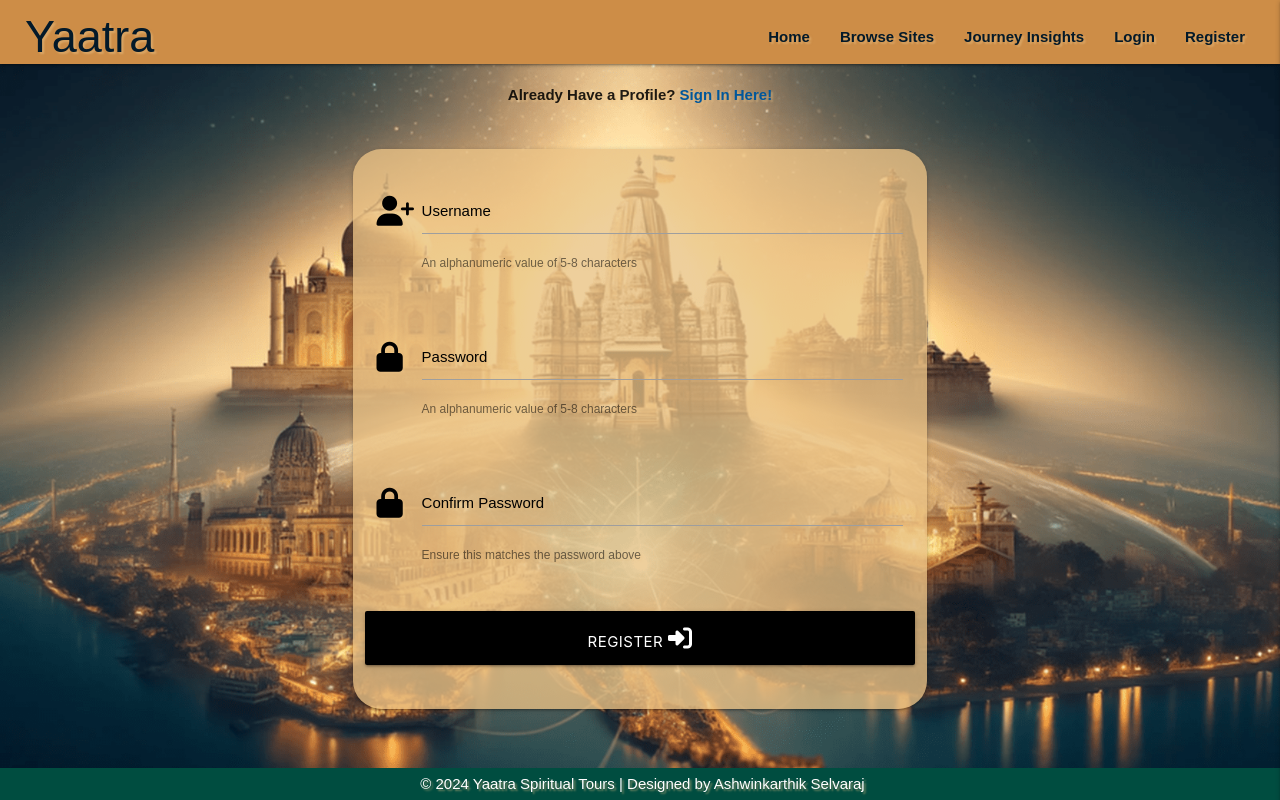
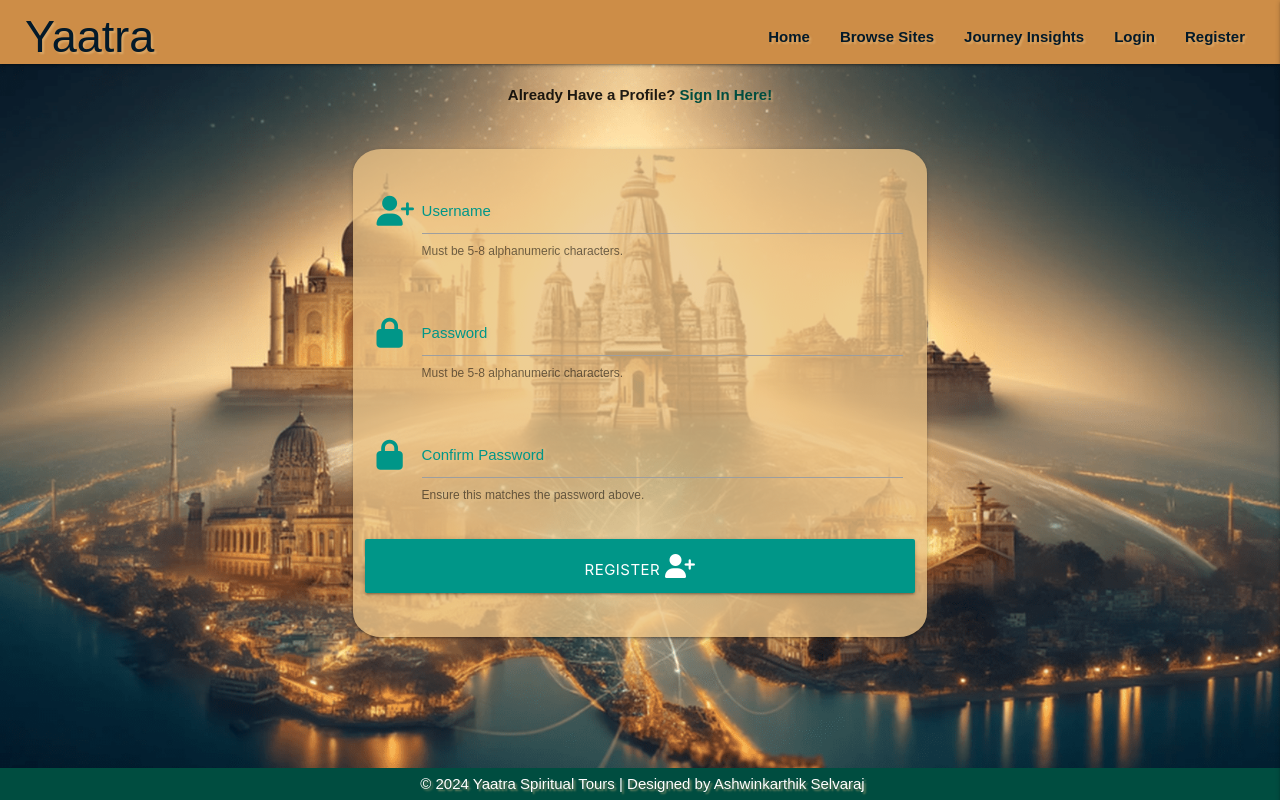
Before and after one commit to ashwinsel/Milestone-Project-3-Yatra, a Flask app: page /register in a window 1280 px wide. Run offline with Flask 3, Linux system fonts and the light colour scheme; some libraries are stand-ins or nearby versions; some web fonts are replaced.

Commit message:
Enhanced register.html for Styling, Accessibility, and Validation
### Styling and Accessibility
- Updated color scheme to use teal, ensuring consistency with the overall site theme.
- Added  attributes to input fields to enhance screen reader accessibility and improve usability for all users.

### Validation Feedback
- Included  elements to guide users on input requirements and best practices.
- Implemented real-time validation feedback for password matching to prevent errors during registration.

### JavaScript Validation
- Added dynamic validation to check if the password and confirmation fields match, providing immediate feedback to users with error or success messages.

```diff
--- a/templates/register.html
+++ b/templates/register.html
@@ -1,17 +1,19 @@
 {% extends "base.html" %}
 {% block header %}
-<!-- ** PAGE BANNER ** -->
 <section>
     <div class="row">
         <div class="col s12">
             <p class="center-align">
                 <b>Already Have a Profile?</b>
-            <a href="{{ url_for('login') }}" class="light-blue-text text-darken-4"><b>Sign In Here!</b></a>
+                <a href="{{ url_for('login') }}" class="teal-text text-darken-4">
+                    <b>Sign In Here!</b>
+                </a>
             </p>
         </div>
     </div>
 </section>
 {% endblock %}
+
 {% block body %}
 <div class="container">
     <div class="row">
@@ -20,38 +22,63 @@
                 <!-- Username -->
                 <div class="row">
                     <div class="input-field col s12">
-                  <i class="fa-solid fa-user-plus prefix black-text"></i>
-                  <input id="username" name="username" type="text" minlength="5" maxlength="8" pattern="^[a-zA-Z0-9]{5,8}$" class="validate" required>
-                  <label for="username" class="black-text">Username</label>
-                  <p class="helper-text">An alphanumeric value of 5-8 characters</p>
+                        <i class="fa-solid fa-user-plus prefix teal-text"></i>
+                        <input id="username" name="username" type="text"
+                               minlength="5" maxlength="8" pattern="^[a-zA-Z0-9]{5,8}$"
+                               class="validate" required aria-label="Enter a username (5-8 alphanumeric characters)">
+                        <label for="username" class="teal-text">Username</label>
+                        <span class="helper-text" data-error="Invalid username" data-success="Valid username">
+                            Must be 5-8 alphanumeric characters.
+                        </span>
                     </div>
                 </div>
                 <!-- Password -->
                 <div class="row">
                     <div class="input-field col s12">
-                  <i class="fa-solid fa-lock prefix black-text"></i>
-                  <input id="password" name="password" type="password" minlength="5" maxlength="8" pattern="^[a-zA-Z0-9]{5,8}$" class="validate" required>
-                  <label for="password" class="black-text">Password</label>
-                  <p class="helper-text">An alphanumeric value of 5-8 characters</p>
+                        <i class="fa-solid fa-lock prefix teal-text"></i>
+                        <input id="password" name="password" type="password"
+                               minlength="5" maxlength="8" pattern="^[a-zA-Z0-9]{5,8}$"
+                               class="validate" required aria-label="Enter a password (5-8 alphanumeric characters)">
+                        <label for="password" class="teal-text">Password</label>
+                        <span class="helper-text" data-error="Invalid password" data-success="Valid password">
+                            Must be 5-8 alphanumeric characters.
+                        </span>
                     </div>
                 </div>
                 <!-- Confirm Password -->
                 <div class="row">
                     <div class="input-field col s12">
-                  <i class="fa-solid fa-lock prefix black-text"></i>
-                  <input id="confirm_password" name="confirm_password" type="password" class="validate" required>
-                  <label for="confirm_password" class="black-text">Confirm Password</label>
-                  <p class="helper-text">Ensure this matches the password above</p>
+                        <i class="fa-solid fa-lock prefix teal-text"></i>
+                        <input id="confirm_password" name="confirm_password" type="password"
+                               class="validate" required aria-label="Confirm your password">
+                        <label for="confirm_password" class="teal-text">Confirm Password</label>
+                        <span class="helper-text" data-error="Passwords do not match" data-success="Passwords match">
+                            Ensure this matches the password above.
+                        </span>
                     </div>
                 </div>
                 <!-- Register Button -->
                 <div class="row">
-               <button type="submit" class="col s12 btn-large black white-text">
-               Register <i class="fas fa-sign-in-alt"></i>
+                    <button type="submit" class="col s12 btn-large teal white-text">
+                        Register <i class="fa-solid fa-user-plus"></i>
                     </button>
                 </div>
             </div>
         </form>
     </div>
 </div>
+<script>
+    document.addEventListener('DOMContentLoaded', function () {
+        const password = document.getElementById('password');
+        const confirmPassword = document.getElementById('confirm_password');
+
+        confirmPassword.addEventListener('input', () => {
+            if (password.value !== confirmPassword.value) {
+                confirmPassword.setCustomValidity('Passwords do not match.');
+            } else {
+                confirmPassword.setCustomValidity('');
+            }
+        });
+    });
+</script>
 {% endblock %}
```
Lines whose indentation alone changed are shown as unchanged.
